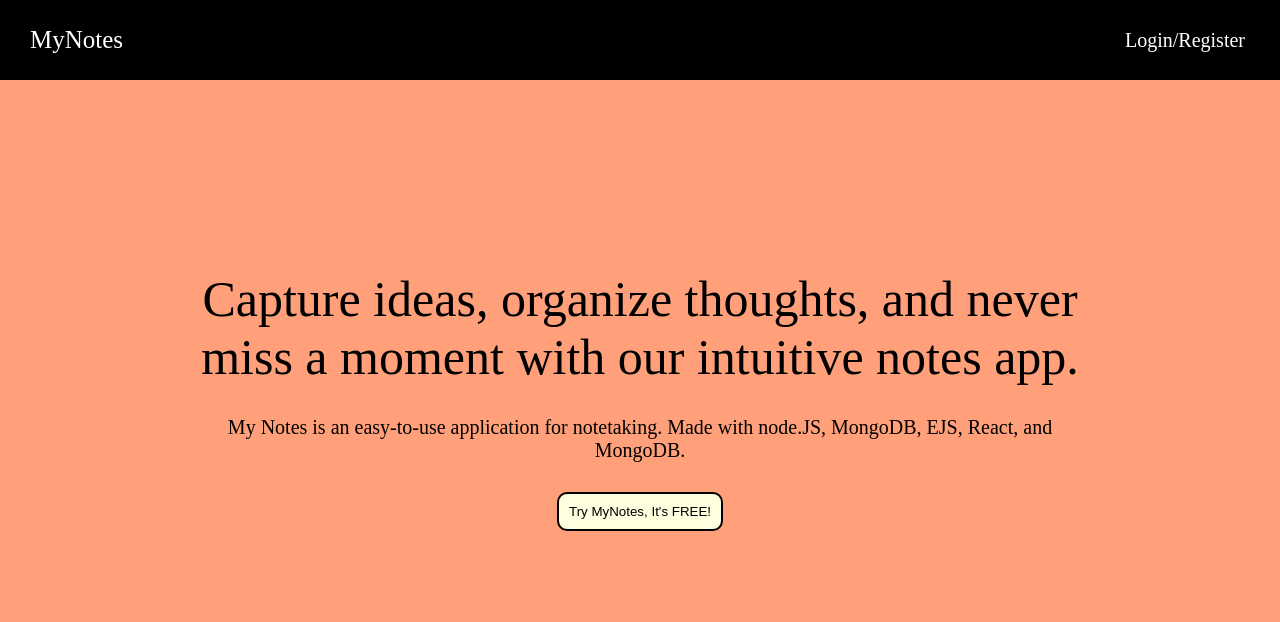
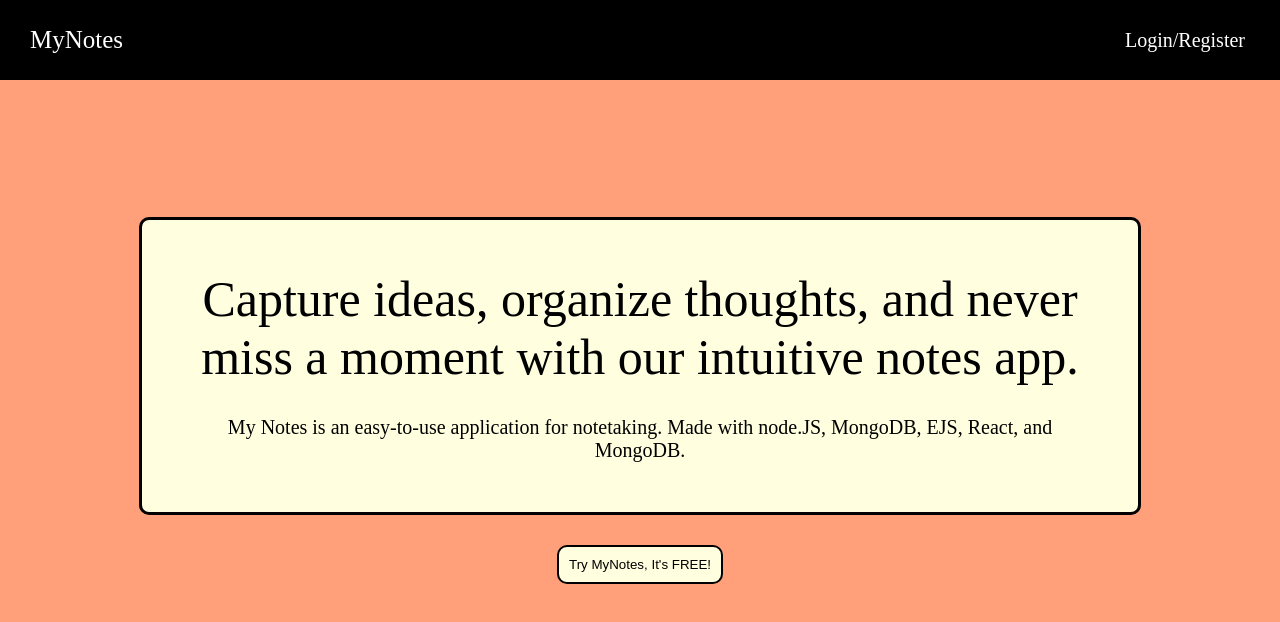
Before and after one commit to bgt1717/notesapp, a React (Vite) app in the folder web/: page / in a window 1280 px wide. Shown: the top 622 px of the page. Built offline with nearby package versions, Linux system fonts and the light colour scheme.

Commit message:
navigation update

```diff
--- a/web/src/App.css
+++ b/web/src/App.css
@@ -218,6 +218,10 @@ p {
 .CenteredColumn {
   width: 70%;
   font-size: 20px;
+  background-color: lightyellow;
+  padding: 50px;
+  border-style: solid;
+  border-radius: 10px;
 }
 
 .CenteredText {
--- a/web/src/pages/createNote.jsx
+++ b/web/src/pages/createNote.jsx
@@ -3,11 +3,11 @@ import React, { useState, useEffect } from "react";
 import axios from "axios";
 import { useNavigate } from "react-router-dom";
 import { useCookies } from "react-cookie";
-import { useGetUserID } from "../hooks/useGetUserID";
+// import { useGetUserID } from "../hooks/useGetUserID";
 
 const CreateNote = () => {
   const [cookies, _] = useCookies(["access_token"]);
-  const userID = useGetUserID();
+  // const userID = useGetUserID();
   const navigate = useNavigate();
 
   const [note, setNote] = useState({
@@ -15,26 +15,6 @@ const CreateNote = () => {
     lines: [{ content: "" }],
     createdAt: new Date().toISOString().split("T")[0],
   });
-
-  const [userNotes, setUserNotes] = useState([]);
-
-  useEffect(() => {
-    const fetchUserNotes = async () => {
-      try {
-        //`http://localhost:3001/notes/get-notes/${userID}`
-        // https://notesbackend-luyt.onrender.com
-        const url = `https://notesbackend-luyt.onrender.com/${userID}`;
-        const response = await axios.get(url, {
-          headers: { authorization: cookies.access_token },
-        });
-        setUserNotes(response.data.notes);
-      } catch (error) {
-        console.error(error);
-      }
-    };
-
-    fetchUserNotes();
-  }, [userID, cookies.access_token]);
 
   const handleChange = (event) => {
     const { name, value } = event.target;
```
